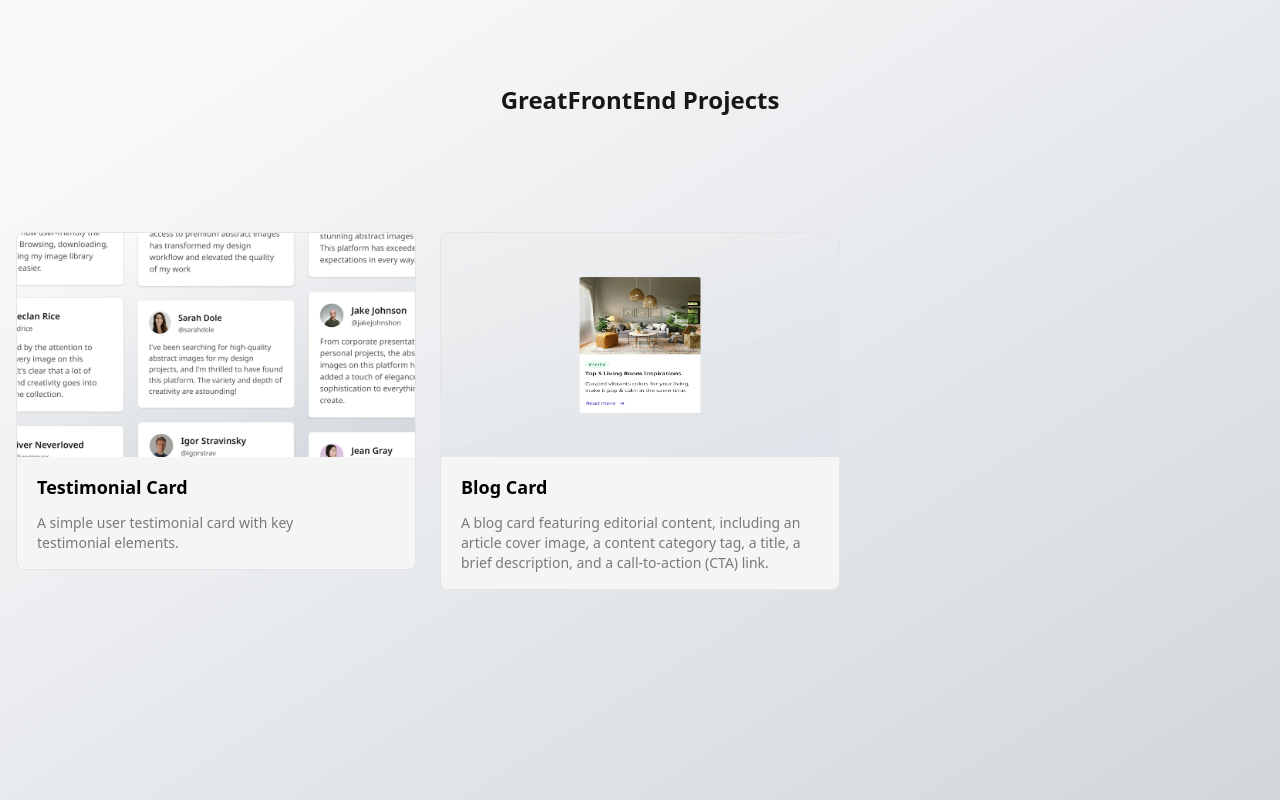
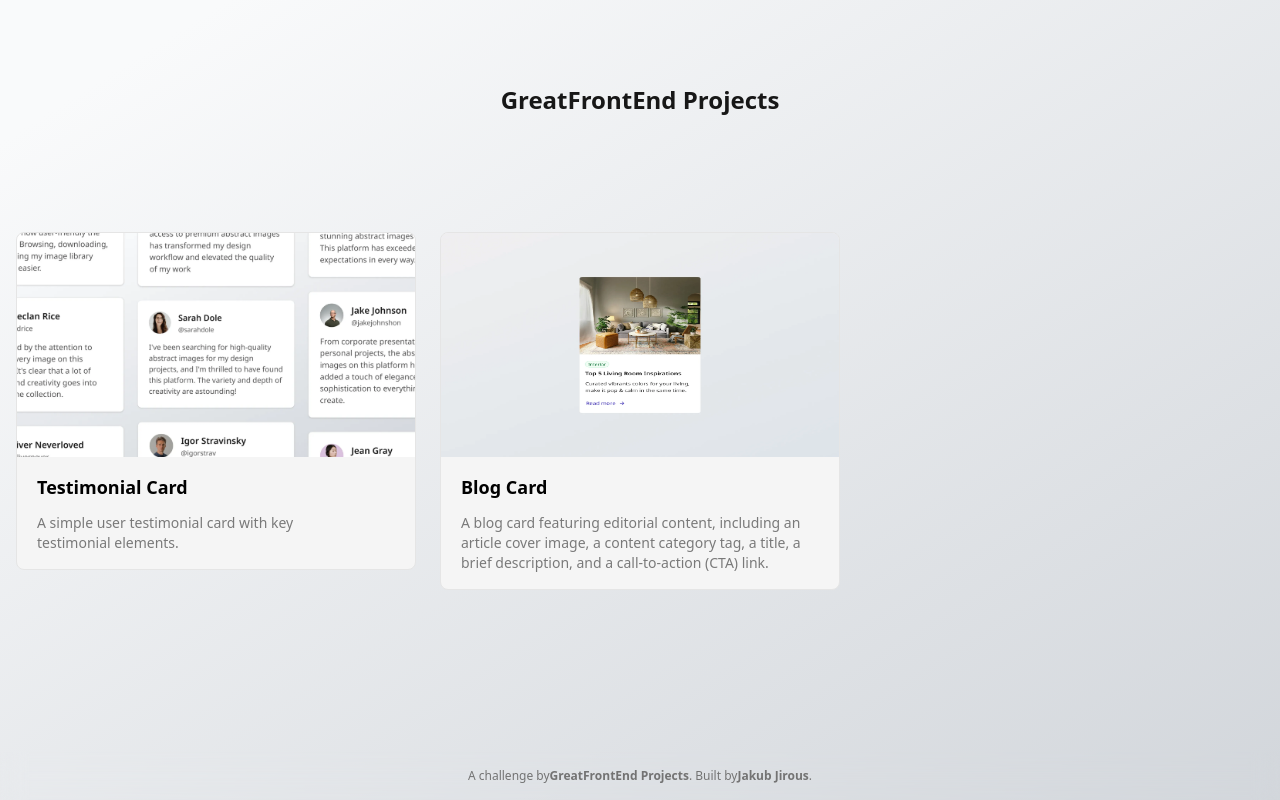
Before and after one commit to jakubjirous/great-front-end, a Next.js app: page / in a window 1280 px wide. Built offline with nearby package versions, Linux system fonts and the light colour scheme.

Commit message:
feat(copy): add footer links

```diff
--- a/src/app/layout.tsx
+++ b/src/app/layout.tsx
@@ -1,7 +1,9 @@
 import { config } from "@/utils/config";
+import { footerLink } from "@/utils/shared";
 import type { Metadata } from "next";
 import "./globals.css";
 import { Noto_Sans as NotoSans } from "next/font/google";
+import Link from "next/link";
 import { ReactNode } from "react";
 
 const noto = NotoSans({
@@ -22,7 +24,30 @@
 }>) {
 	return (
 		<html lang="en">
-			<body className={`${noto.variable} antialiased`}>{children}</body>
+			<body className={`${noto.variable} antialiased`}>
+				{children}
+				<footer className="fixed bottom-0 text-xs flex justify-center w-full p-4 text-neutral-500 bg-transparent backdrop-blur-md">
+					A challenge by{" "}
+					<Link
+						target="_blank"
+						rel="no-follow"
+						href={config.hrefGEF}
+						className={footerLink}
+					>
+						GreatFrontEnd Projects
+					</Link>
+					. Built by{" "}
+					<Link
+						target="_blank"
+						rel="no-follow"
+						href={config.hrefJJ}
+						className={footerLink}
+					>
+						Jakub Jirous
+					</Link>
+					.
+				</footer>
+			</body>
 		</html>
 	);
 }
--- a/src/utils/config.ts
+++ b/src/utils/config.ts
@@ -1,9 +1,13 @@
 interface Config {
 	title: string;
 	description: string;
+	hrefGEF: string;
+	hrefJJ: string;
 }
 
 export const config: Config = {
 	title: "GreatFrontEnd",
 	description: "Real world projects to learn and showcase",
+	hrefGEF: "https://www.greatfrontend.com/projects",
+	hrefJJ: "https://www.greatfrontend.com/projects/u/jakubjirous",
 };
--- a/src/utils/shared.ts
+++ b/src/utils/shared.ts
@@ -1 +1,4 @@
 export const sizes = "(max-width: 768px) 100vw, (max-width: 1440px) 50vw, 33vw";
+
+export const footerLink =
+	"font-semibold text-black pl-0.5 duration-500 transition-all border-b border-b-transparent hover:border-black";
```
